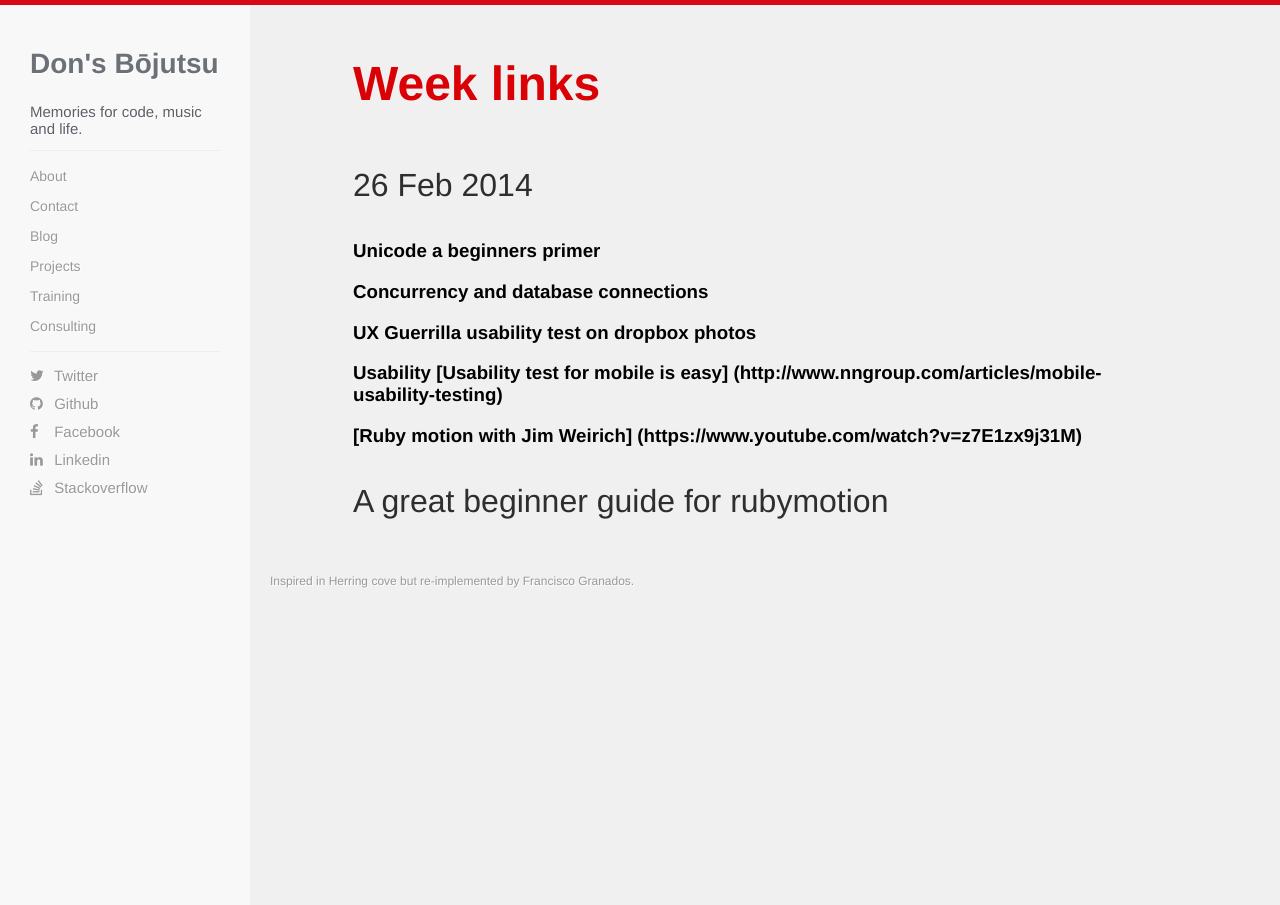
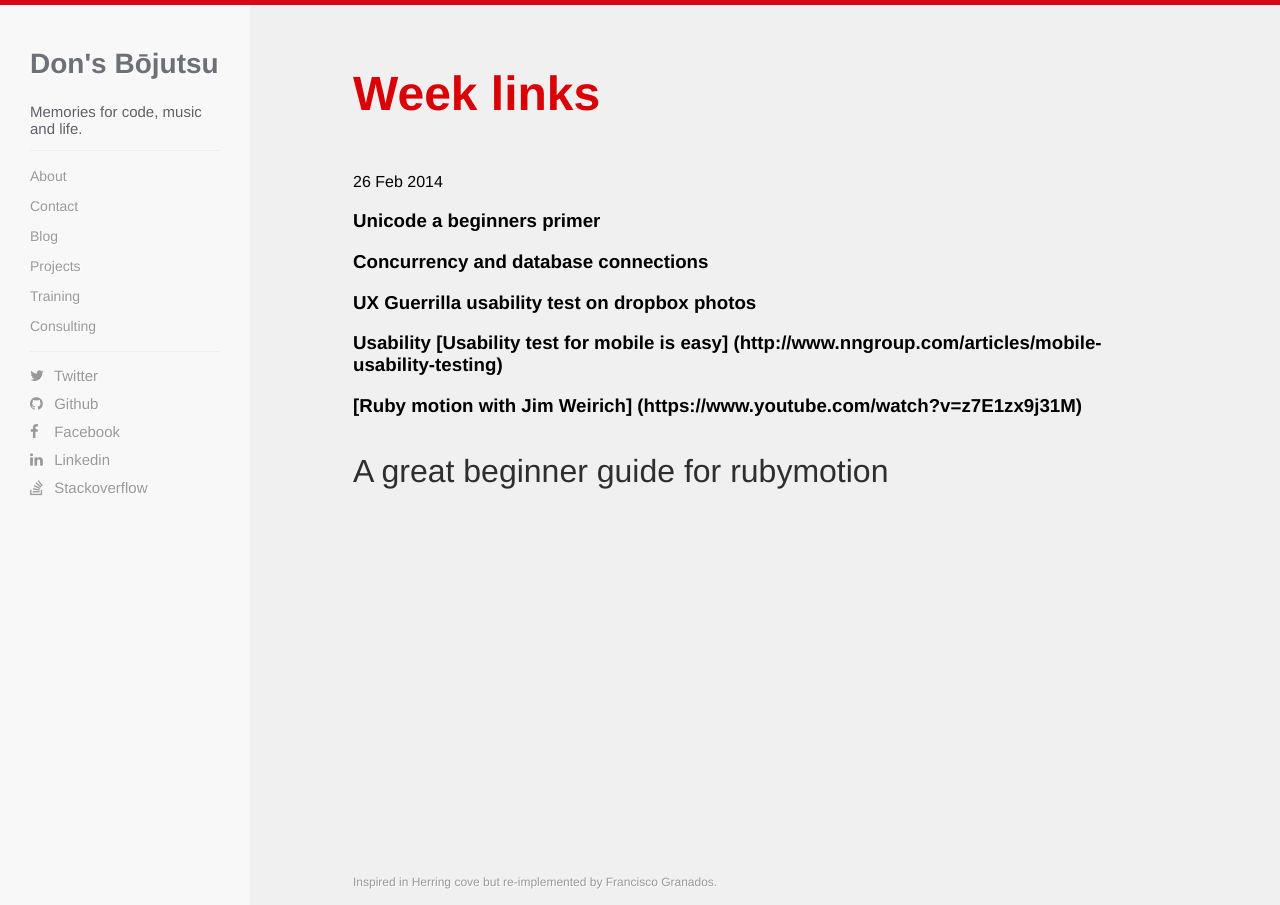
Before and after one commit to gzfrancisco/gzfrancisco.github.io, a Jekyll site: the page built from _posts/2014-02-26-week-links.md, in a window 1280 px wide. Built offline with Jekyll 4.4.1, drawn with Linux system fonts in a browser that asks for light colours; nearby versions of some CDN libraries; Markdown is read by kramdown in place of the engine named in the settings.

Commit message:
Removed Guard, LiveReload and AwesomeFont. Fix footer stick. Refactor for elements css. Remove font css. Update jekyll conf.

```diff
--- a/Gemfile
+++ b/Gemfile
@@ -6,8 +6,3 @@
 gem 'jekyll'
 gem 'sass'
 gem 'bourbon'
-gem 'font-awesome-sass'
-
-gem 'guard-livereload'
-gem 'guard-shell'
-gem 'livereload'
--- a/_config.yml
+++ b/_config.yml
@@ -1,6 +1,6 @@
 name: Don's Bōjutsu
 markdown: redcarpet
-pygments: true
+highlighter: pygments
 permalink: pretty
 author: Francisco Granados
 description: 'Memories for code, music and life.'
--- a/_layouts/post.html
+++ b/_layouts/post.html
@@ -3,6 +3,6 @@
 ---
 <article>
   <h1>{{ page.title }}</h1>
-  <p>{{ page.date | date_to_string }}</p>
+  <time>{{ page.date | date_to_string }}</time>
   {{ content }}
 </article>
--- a/css/_sass/fonts.sass
+++ /dev/null
@@ -1 +0,0 @@
-$font-family-primary: 'Helvetica Neue', sans-serif
--- a/css/main.css
+++ b/css/main.css
@@ -1,21 +1,14 @@
-* {
-  font-family: "Helvetica Neue", sans-serif; }
-
-p {
-  font-family: "Helvetica Neue", sans-serif; }
-
-h1 {
-  font-family: "Helvetica Neue", sans-serif; }
-
-ul {
+.clean-boundaries, ul, ol, dl {
   margin: 0;
   padding: 0; }
+
+.clean-font, *, h1, h2, h3, h4, h5, h6, p, a {
+  font-family: "Helvetica Neue", Arial, sans-serif; }
 
 li {
   list-style: none; }
 
 a {
-  font-family: "Helvetica Neue", sans-serif;
   text-decoration: none;
   color: inherit; }
 
@@ -36,7 +29,7 @@
       width: 250px;
       height: 100%;
       position: fixed;
-      font-family: "Helvetica Neue", sans-serif;
+      font-family: "Helvetica Neue", Arial, sans-serif;
       background-color: #f8f8f8;
       padding: 20px 30px; }
       html body aside header h1 {
@@ -75,7 +68,7 @@
       box-sizing: border-box;
       background-color: #f0f0f0;
       width: 100%;
-      height: auto;
+      height: 100%;
       padding-left: 250px; }
       html body section header {
         box-shadow: inset 0 -10px 5px -2px rgba(119, 119, 119, 0.35);
@@ -109,8 +102,15 @@
           border-radius: 5px;
           border: solid 1px rgba(255, 255, 255, 0.4); }
       html body section article {
+        -webkit-box-sizing: border-box;
+        -moz-box-sizing: border-box;
+        box-sizing: border-box;
         width: 80%;
-        margin: 0px auto; }
+        min-height: 100%;
+        height: auto;
+        margin: 0px auto -30px;
+        padding: 10px 0px 0px;
+        padding-bottom: 30px; }
         html body section article h1 {
           font-size: 3em;
           font-weight: 700;
@@ -165,7 +165,17 @@
                 font-size: 18px;
                 line-height: 19px; }
       html body section footer {
-        margin: 50px 20px;
+        -webkit-box-sizing: border-box;
+        -moz-box-sizing: border-box;
+        box-sizing: border-box;
+        width: 80%;
+        height: 30px;
+        min-height: 30px;
+        position: relative;
+        margin-top: -30px;
+        height: 30px;
+        clear: both;
+        margin: 0px auto;
         color: #999999;
         font-weight: 100;
         font-size: 12px;
--- a/projects.html
+++ /dev/null
@@ -1,3 +0,0 @@
----
-layout: default
----
```
Also changed, not shown: css/_sass/elements.sass (+18 -9 lines), css/_sass/main.sass (+19 -7 lines), css/elements.css (deleted, +0 -65 lines), css/fonts.css (deleted), 3 other files.
